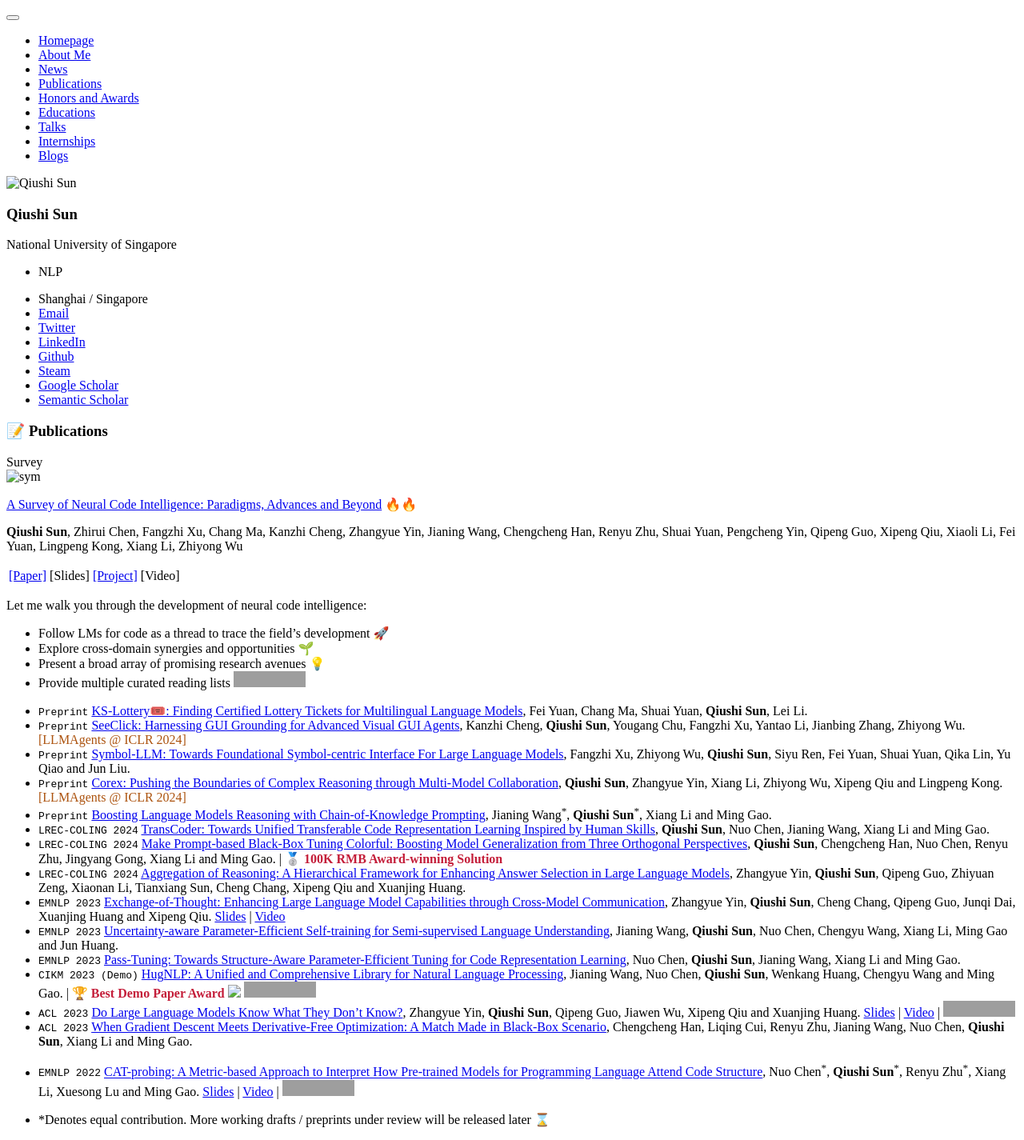
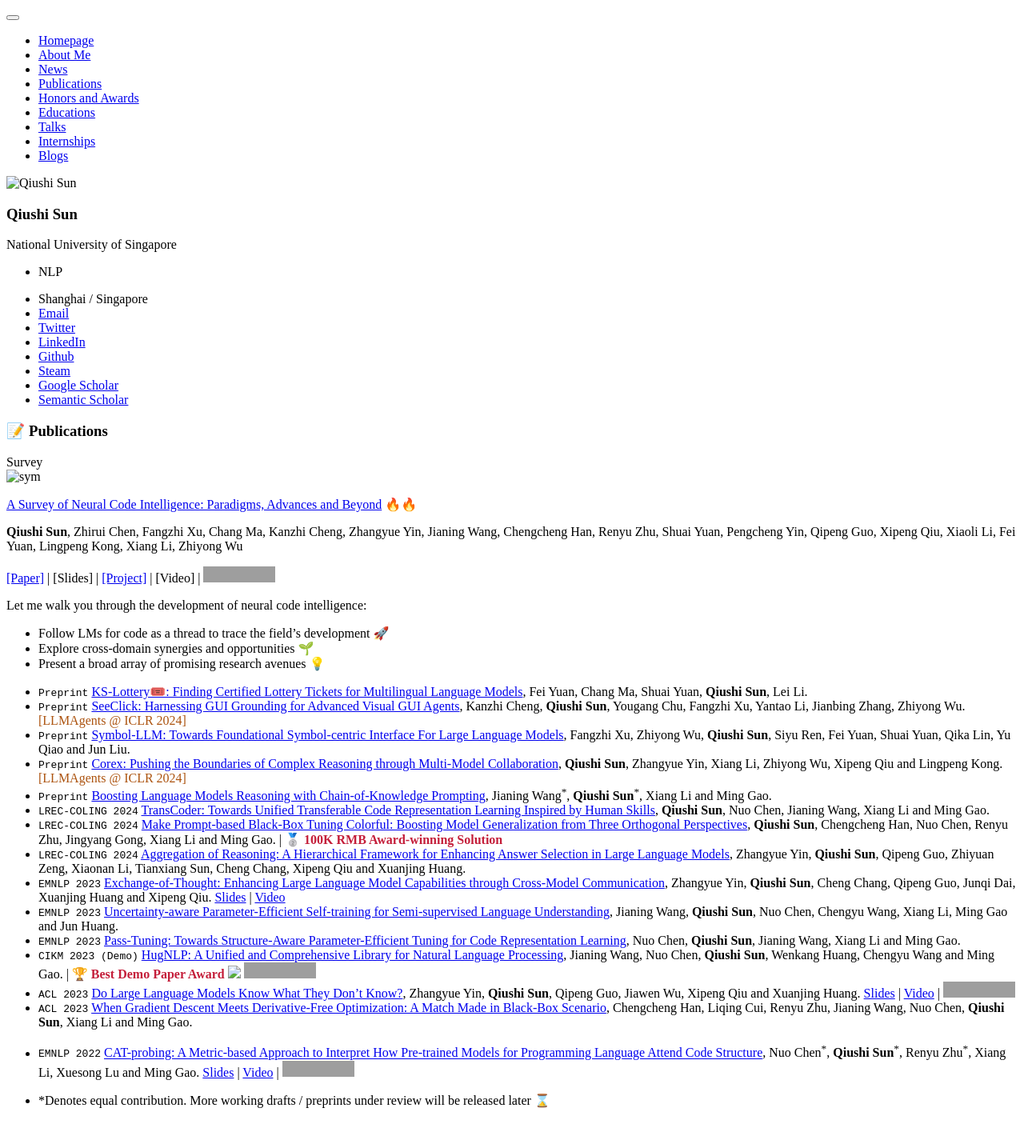
Before and after one commit to lixiang3776/lixiang3776.github.io, a Jekyll site: the page built from _pages/includes/pub.md, in a window 1280 px wide. Shown: the whole page at 80% size. Built offline with Jekyll 4.4.1, drawn with Linux system fonts in a browser that asks for light colours; our own code applies the rules of GitHub Pages for plain Markdown files; after the commit the page ends 1401 px from its top, so only the background shows below that; grey boxes are pictures that could not be loaded.

Commit message:
Update pub.md

```diff
--- a/_pages/includes/pub.md
+++ b/_pages/includes/pub.md
@@ -7,7 +7,7 @@
 
 **Qiushi Sun**, Zhirui Chen, Fangzhi Xu, Chang Ma, Kanzhi Cheng, Zhangyue Yin, Jianing Wang, Chengcheng Han, Renyu Zhu, Shuai Yuan, Pengcheng Yin, Qipeng Guo, Xipeng Qiu, Xiaoli Li, Fei Yuan, Lingpeng Kong, Xiang Li, Zhiyong Wu
 
-[[Paper]](https://arxiv.org/abs/2403.14734) | [Slides] | [[Project]](https://github.com/QiushiSun/NCISurvey)  | [Video]
+[[Paper]](https://arxiv.org/abs/2403.14734) \| [Slides] \| [[Project]](https://github.com/QiushiSun/NCISurvey)  \| [Video] \| [![](https://img.shields.io/github/stars/QiushiSun/NCISurvey?style=social&label=Code+Stars)](https://github.com/QiushiSun/NCISurvey)
 
  <!-- <strong><span class='show_paper_citations' data='DhtAFkwAAAAJ:ALROH1vI_8AC'></span></strong> [![](https://img.shields.io/github/stars/QiushiSun/NCISurvey?style=social&label=Stars)](https://github.com/QiushiSun/NCISurvey) -->
 
@@ -15,7 +15,7 @@ Let me walk you through the development of neural code intelligence:
 - Follow LMs for code as a thread to trace the field's development 🚀
 - Explore cross-domain synergies and opportunities 🌱
 - Present a broad array of promising research avenues 💡
-- Provide multiple curated reading lists [![](https://img.shields.io/github/stars/QiushiSun/NCISurvey?style=social&label=Code+Stars)](https://github.com/QiushiSun/NCISurvey)
+<!-- - Provide multiple curated reading lists [![](https://img.shields.io/github/stars/QiushiSun/NCISurvey?style=social&label=Code+Stars)](https://github.com/QiushiSun/NCISurvey) -->
 </div>
 </div>
 
```
